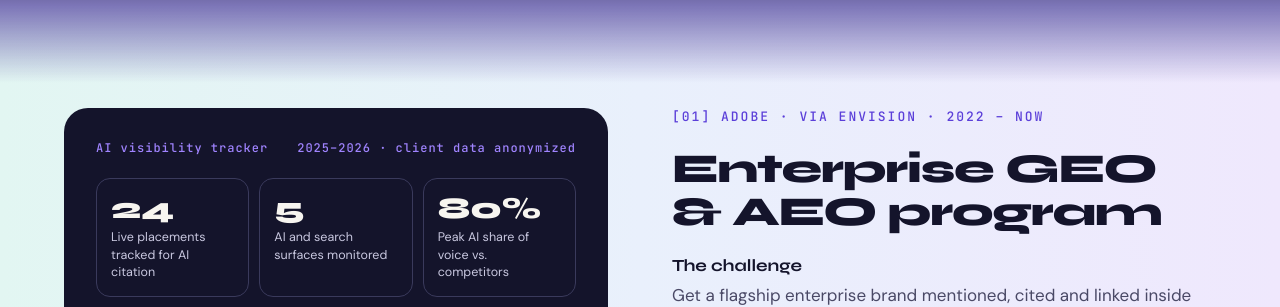
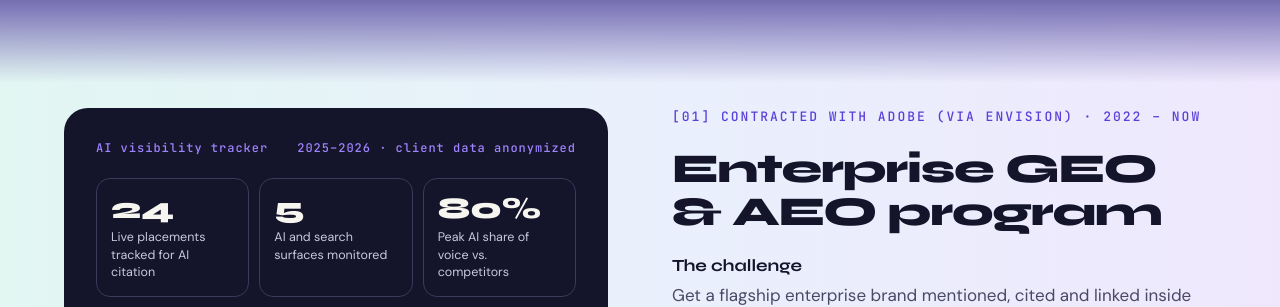
Before and after one commit to JBreezeA/jenalston-site, a Jekyll site: the page built from case-studies.html, in a window 1280 px wide and 1400 px high, scrolled down 422 px. Shown: the part 152-459 px from the top of the window. Built offline with Jekyll 4.4.1, drawn with Linux system fonts in a browser that asks for light colours; some of the changed text lies outside the part shown.

Commit message:
Update case-studies.html

```diff
--- a/case-studies.html
+++ b/case-studies.html
@@ -112,7 +112,7 @@
 </div>
 </div>
 <div class="u90">
-<div class="u91">[01] Adobe · via Envision · 2022 – Now</div>
+<div class="u91">[01] Contracted with Adobe (via Envision) · 2022 – Now</div>
 <h2 class="u92">Enterprise GEO &amp; AEO program</h2>
 <div class="u49">
 <h3 class="u50">The challenge</h3>
@@ -139,7 +139,7 @@
 <section class="u93" id="directory-listings">
 <div class="u89">
 <div class="u90">
-<div class="u91">[02] Adobe Firefly · via Envision · 2026</div>
+<div class="u91">[02] Contracted with Adobe (via Envision) · Firefly · 2026</div>
 <h2 class="u92">Directory listings built for AI search</h2>
 <div class="u49">
 <h3 class="u50">The challenge</h3>
@@ -238,7 +238,7 @@
 </div>
 </div>
 <div class="u95" id="paid-social">
-<div class="u53">[05] Meta · via TTEC · Paid social</div>
+<div class="u53">[05] Contracted with Meta (via TTEC) · Paid social</div>
 <h3 class="u45">Portfolio-level advertiser coaching</h3>
 <p class="u54">Advised advertisers on targeting, creative testing, budgeting and scaling, and led A/B testing across multi-channel paid social.</p>
 <div class="u55">
```
